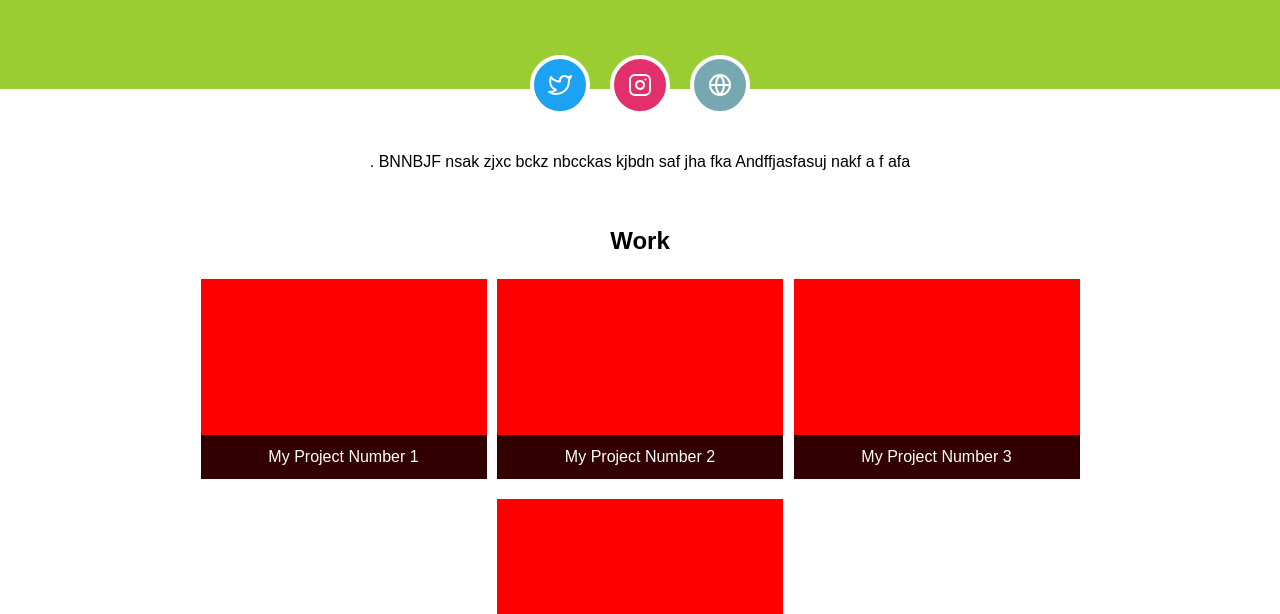
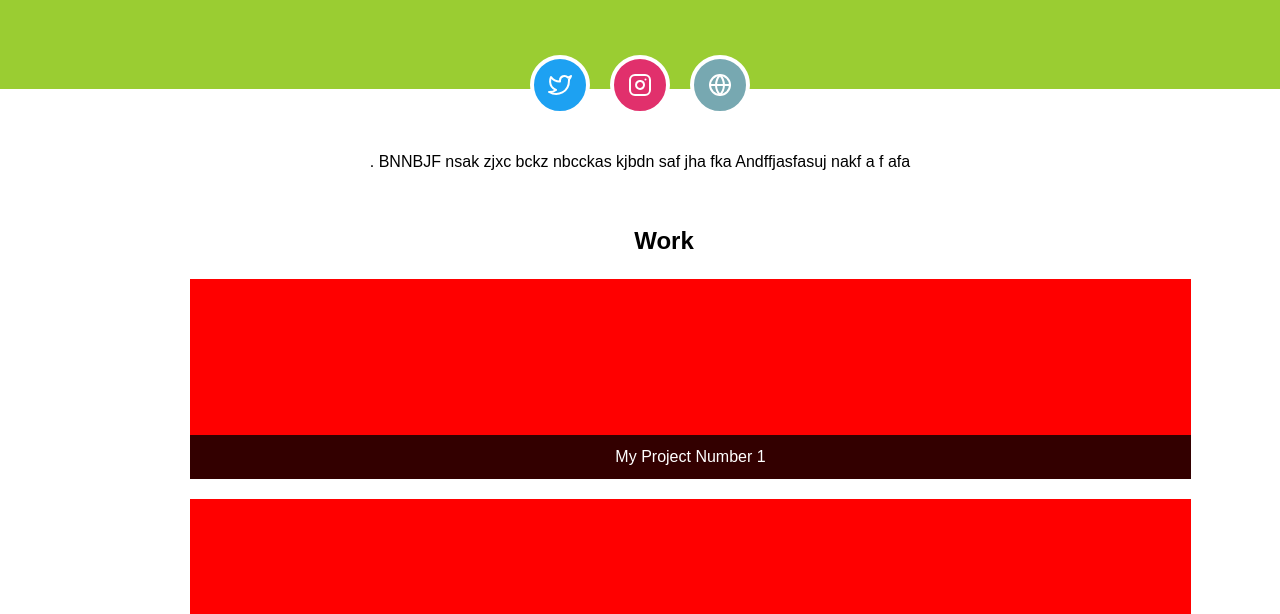
Before and after one commit to rajat1443/personalsite, a plain HTML site: page index.html in a window 1280 px wide. Shown: the part 186-800 px from the top of the page. Drawn offline with Linux system fonts and the light colour scheme.

Commit message:
Styling done

```diff
--- a/styles.css
+++ b/styles.css
@@ -83,11 +83,7 @@ section.about p {
   text-align: center;
 }
 
-.projects {
-  display: flex;
-  justify-content: space-evenly;
-  flex-wrap: wrap;
-}
+
 
 .projects h1 {
   width: 100%;
@@ -98,7 +94,7 @@ section.about p {
 
 .project {
   display: block;
-  width: 286px;
+  width: 1001px;
   background: red;
   margin-bottom: 20px;
   height: 200px;
```
